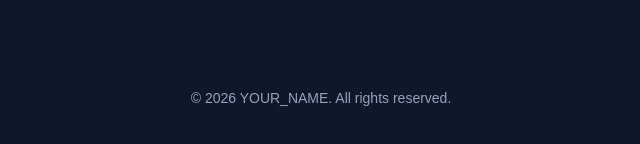
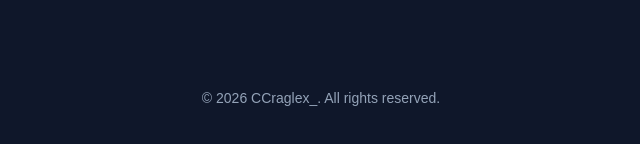
Before and after one commit to CCraglex/gravitino, a plain HTML site: page index.html in a window 1280 px wide. Shown: the part 458-602 px from the top of the page, 319-959 px from the left. Drawn offline with Linux system fonts and the light colour scheme.

Commit message:
Update index.html

```diff
--- a/index.html
+++ b/index.html
@@ -84,7 +84,7 @@
   </div>
 
   <footer>
-    © 2026 YOUR_NAME. All rights reserved.
+    © 2026 CCraglex_. All rights reserved.
   </footer>
 
 </body>
```
